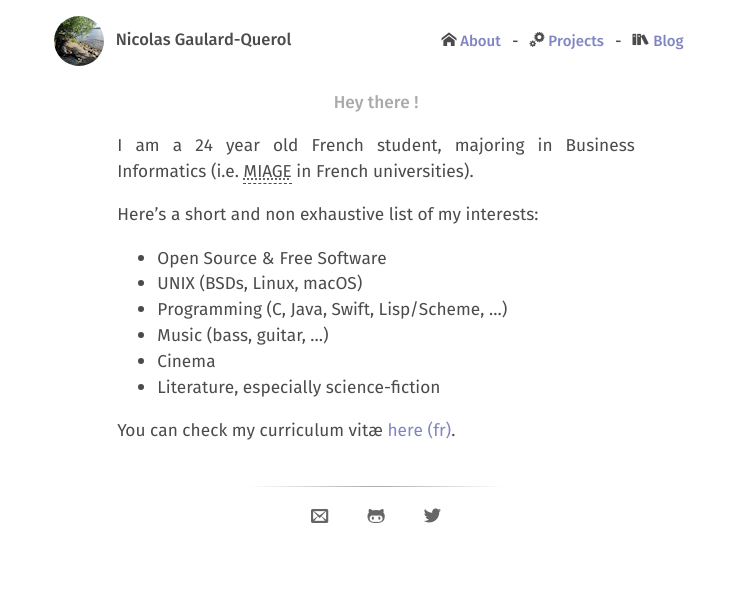
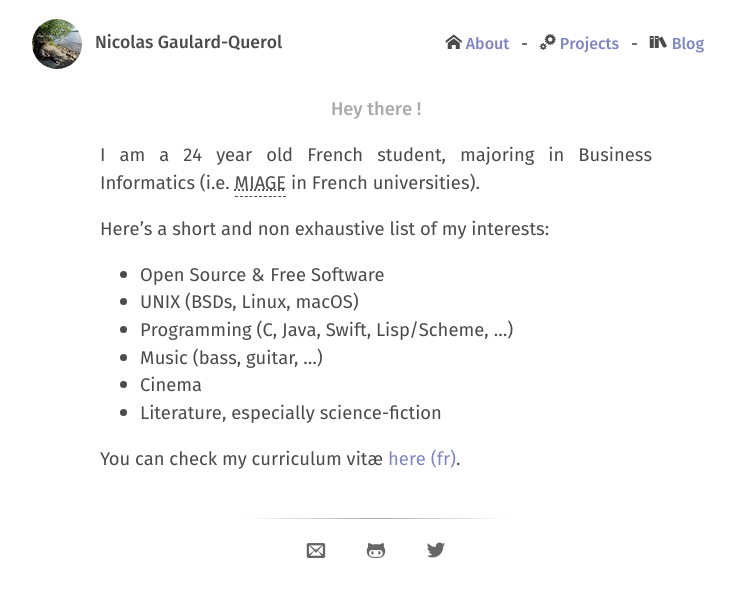
Before and after one commit to ngquerol/ngquerol.github.io, a Jekyll site: the page built from index.md, in a window 1280 px wide. Shown: the top 597 px of the page, without its empty margins (264-999 px from the left). Built offline with Jekyll 4.4.1, drawn with Linux system fonts in a browser that asks for light colours; some web fonts are replaced.

Commit message:
Respect the user's default font size

```diff
--- a/assets/css/style.css
+++ b/assets/css/style.css
@@ -7,7 +7,7 @@ html, body { min-height: 100%; }
 body {
   color: #4b4b4b;
   background-color: #fff;
-  font: 15px "Fira Sans", Arial, sans-serif;
+  font: 100% "Fira Sans", Arial, sans-serif;
   margin: 0 1em;
 }
 
```
